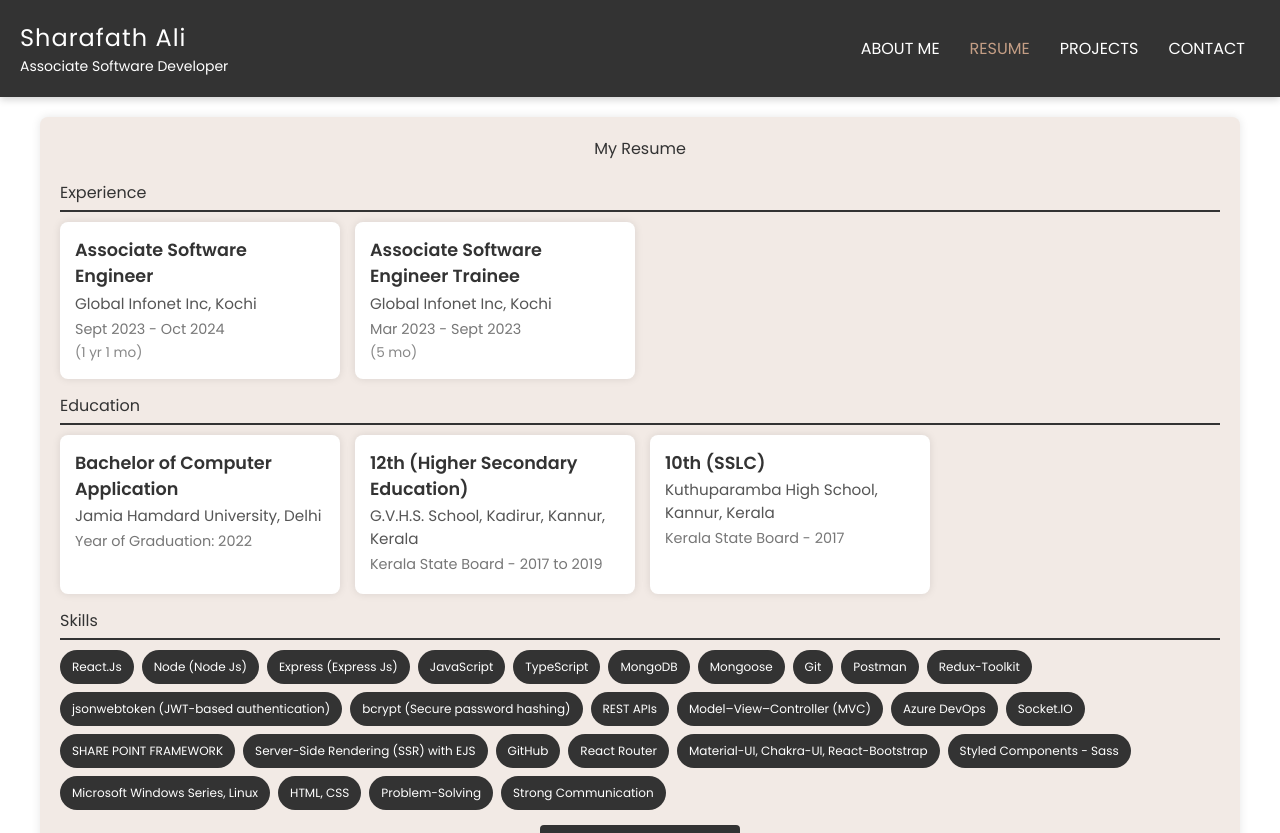
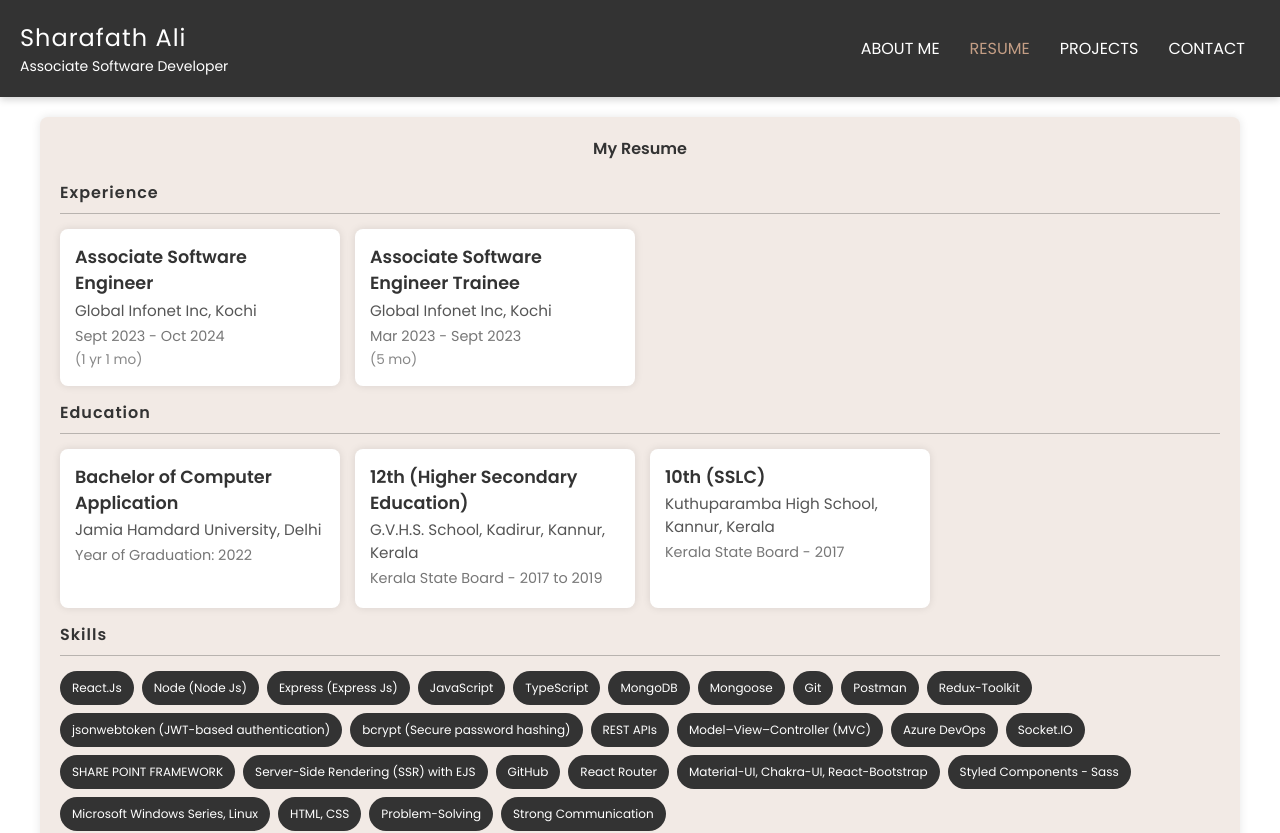
Before and after one commit to sharafath-ali/Personal-website, a React (Create React App) app: page /Resume in a window 1280 px wide. Shown: the top 833 px of the page. Built offline with nearby package versions, Linux system fonts and the light colour scheme; a web font is replaced by a local one.

Commit message:
updated ui of resume

```diff
--- a/src/Css/Resume.css
+++ b/src/Css/Resume.css
@@ -17,6 +17,7 @@
     text-align: center;
     color: var(--dark-brown);
     margin-bottom: 20px;
+    font-weight: 900;
     /* Added margin for spacing */
 }
 
@@ -26,10 +27,12 @@
 }
 
 .resume-section h3 {
-    margin-bottom: 10px;
+    margin-bottom: 15px;
     color: var(--dark-brown);
-    border-bottom: 2px solid var(--dark-brown);
-    padding-bottom: 5px;
+    border-bottom: 1px solid rgba(51, 51, 51, 0.3);
+    padding-bottom: 8px;
+    letter-spacing: 1px;
+    font-weight: 900;
 }
 
 .resume-cards {
--- a/src/components/Contact.jsx
+++ b/src/components/Contact.jsx
@@ -9,7 +9,7 @@ const Contact = () => {
     <div className="contact-page" style={{ fontFamily: "'Poppins', sans-serif" }}>
       <div className="contact-header">
         <MessageIcon />
-        <p>Let's talk</p>
+        <p>Contact Me</p>
       </div>
       <div className="contact-form-container">
         <Form />
--- a/src/components/ContactForm.jsx
+++ b/src/components/ContactForm.jsx
@@ -81,7 +81,7 @@ const ContactForm = () => {
       className="contact-container"
       style={{ fontFamily: "'Poppins', sans-serif" }}
     >
-      <h2>Contact Me</h2>
+      {/* <h2>Contact Me</h2> */}
       <form onSubmit={onSaveClick} className="contact-form">
         <div className="form-group">
           <label htmlFor="firstName">First Name</label>
```
